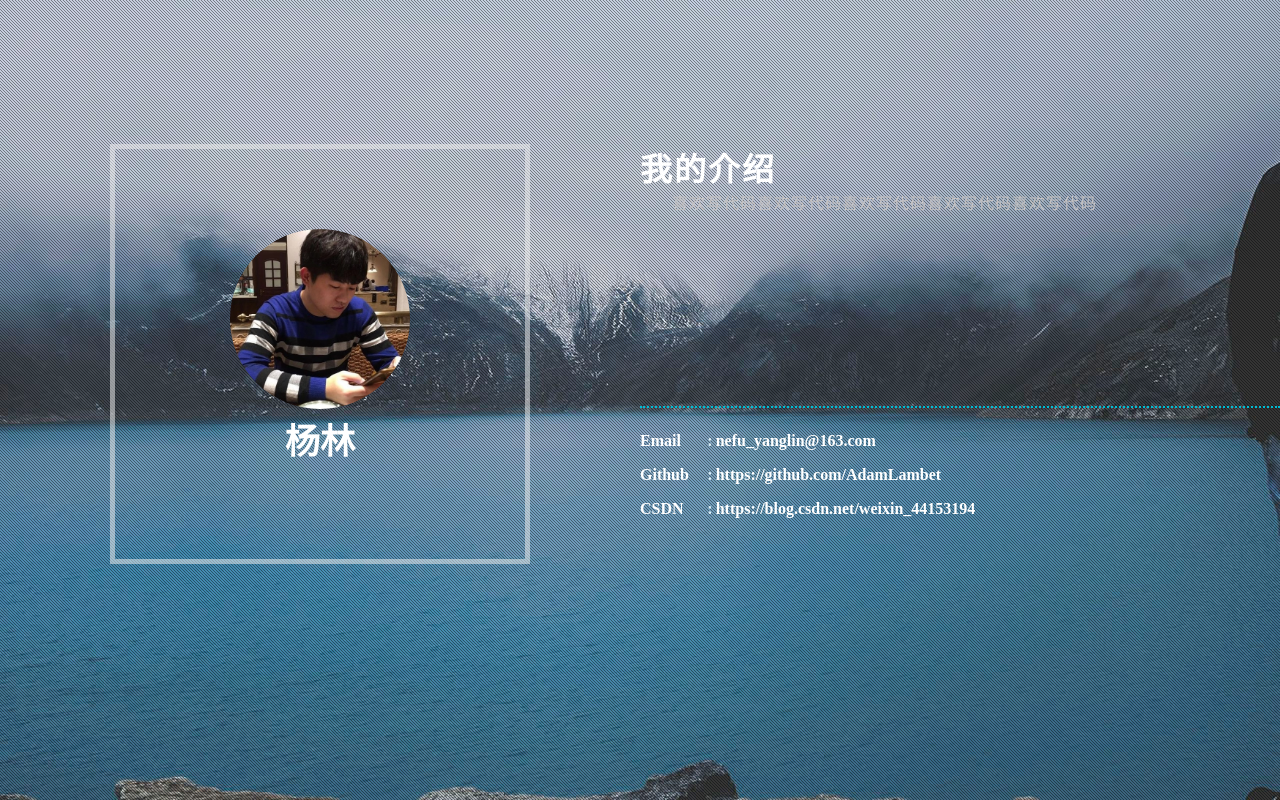
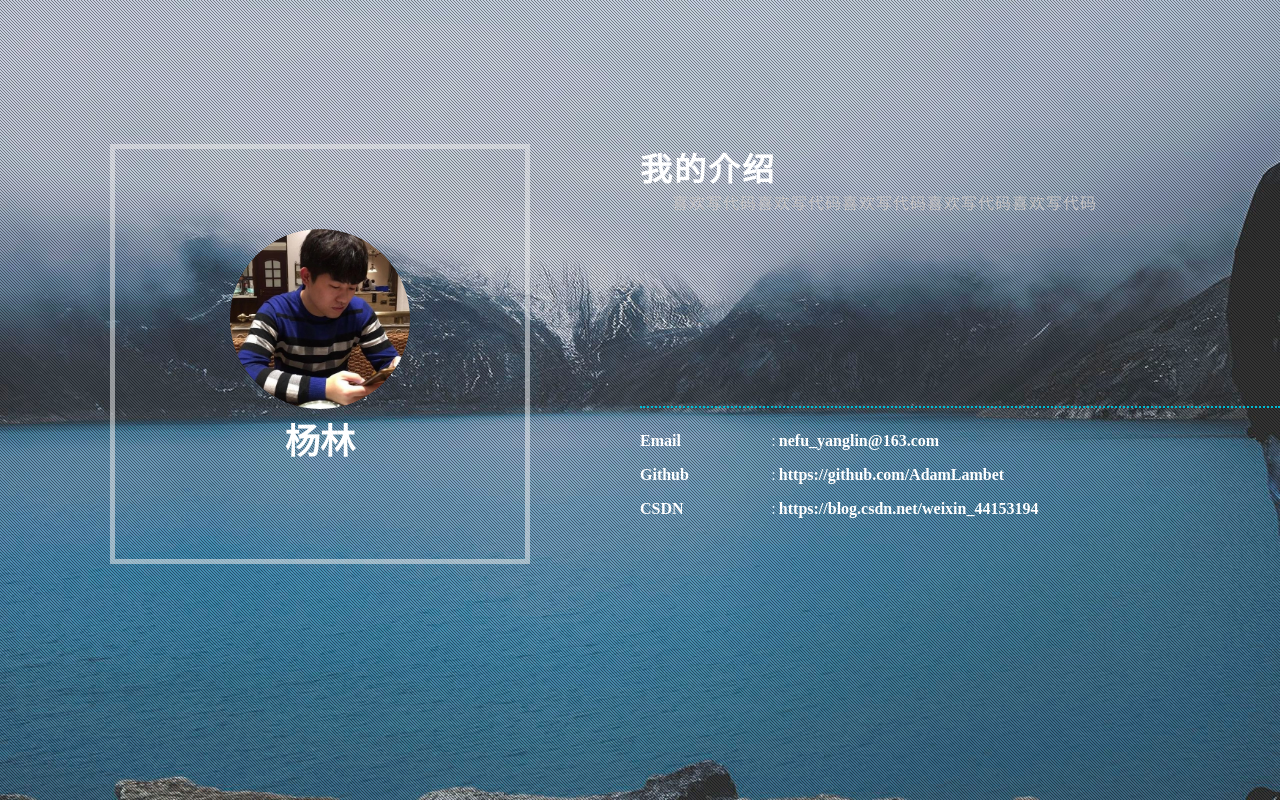
Before and after one commit to NEFU-CSMaster2018/nefu_ui, a Vue app: page /#/ in a window 1280 px wide. Built offline with nearby package versions, Linux system fonts and the light colour scheme.

Commit message:
Update HomePage.vue

```diff
--- a/src/components/HomePage.vue
+++ b/src/components/HomePage.vue
@@ -21,7 +21,9 @@
           <li class="list-item" v-for="(intro, key) in userinfo.introduceList" :key="key">
             <ul class="item-detail">
               <li class="detail-title"><b>{{intro.title}}</b></li>
-              <li class="detail-content"><span>:</span>{{intro.content}}</li>
+              <li class="detail-content">
+                <span>:</span>
+                <a :href="intro.content" target="_blank" style="text-decoration: none;">{{intro.content}}</a></li>
             </ul>
           </li>
         </ul>
@@ -118,6 +120,9 @@ export default {
   .home-container .introduction {
     padding: 2em 2em 0 2em;
   }
+  .home-container .contact-info {
+    padding: 0 2em 0 2em;
+  }
 }
 .dott {
   position: absolute;
@@ -184,7 +189,7 @@ export default {
   color: #fff;
 }
 .text-container .contact-info .info-list .item-detail li:nth-child(1) {
-  width: 10%;
+  width: 20%;
 }
 .text-container .contact-info .info-list .item-detail li span {
   margin: 0.2em;
@@ -193,7 +198,8 @@ export default {
 .text-container .contact-info .info-list  .item-detail b {
   color: #fff;
 }
-.text-container .contact-info .info-list  .item-detail .detail-content {
+.text-container .contact-info .info-list  .item-detail .detail-content a {
   font-weight: 600;
+  color: #fff;
 }
 </style>
```
